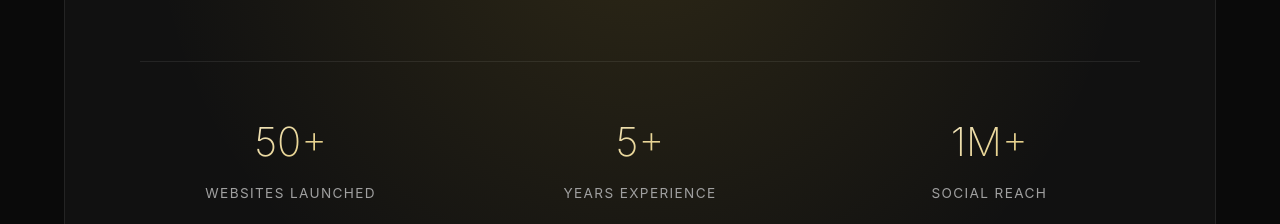
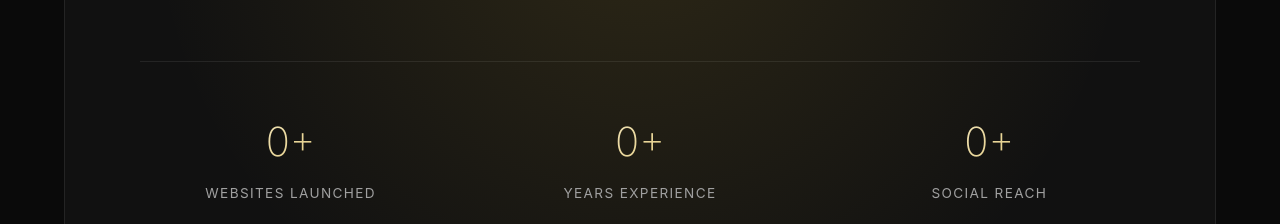
Before and after one commit to CrbyPatyy/OurProfile, a plain HTML site: page index.html in a window 1280 px wide. Shown: the part 2663-2887 px from the top of the page. Drawn offline with Linux system fonts and the light colour scheme.

Commit message:
Update index.html

```diff
--- a/index.html
+++ b/index.html
@@ -104,15 +104,15 @@
                     </p>
                     <div class="stats">
                         <div class="stat-item">
-                            <h3>50+</h3>
+                            <h3>0+</h3>
                             <p>WEBSITES LAUNCHED</p>
                         </div>
                         <div class="stat-item">
-                            <h3>5+</h3>
+                            <h3>0+</h3>
                             <p>YEARS EXPERIENCE</p>
                         </div>
                         <div class="stat-item">
-                            <h3>1M+</h3>
+                            <h3>0+</h3>
                             <p>SOCIAL REACH</p>
                         </div>
                     </div>
```
